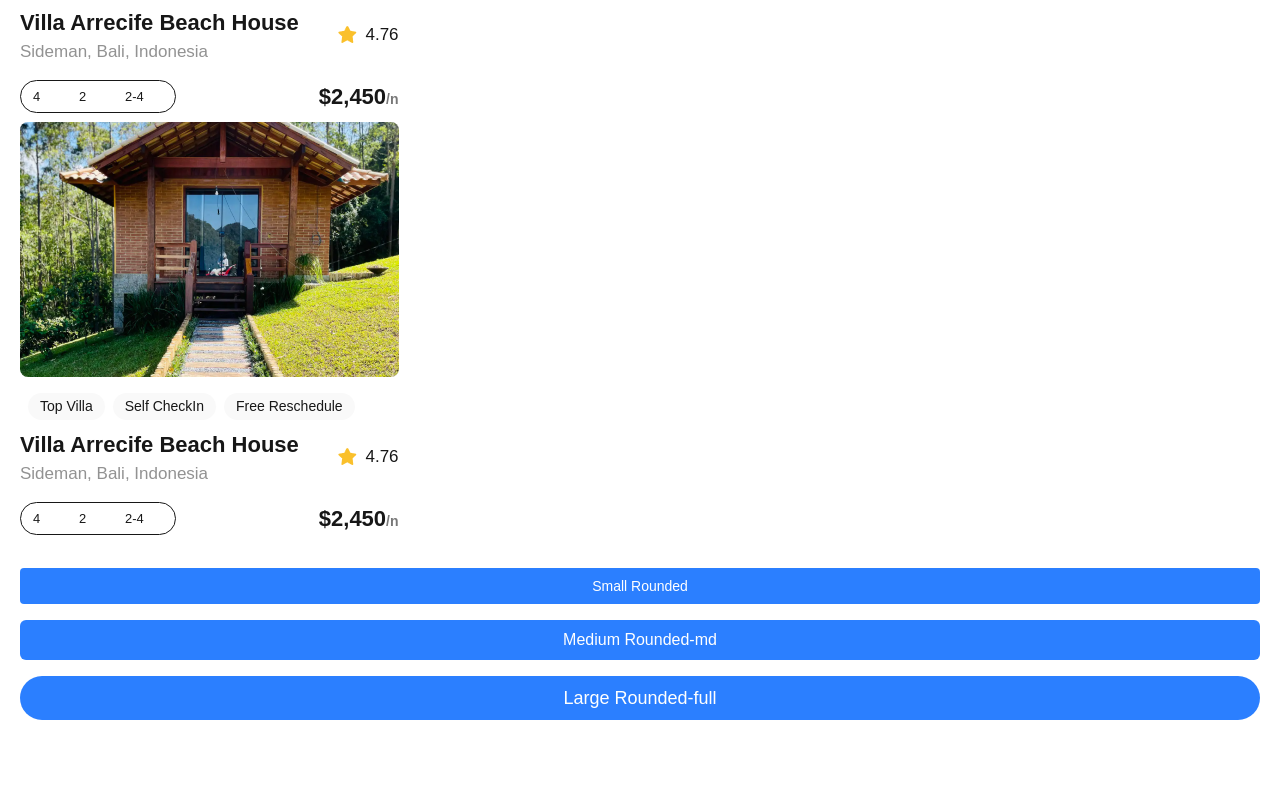
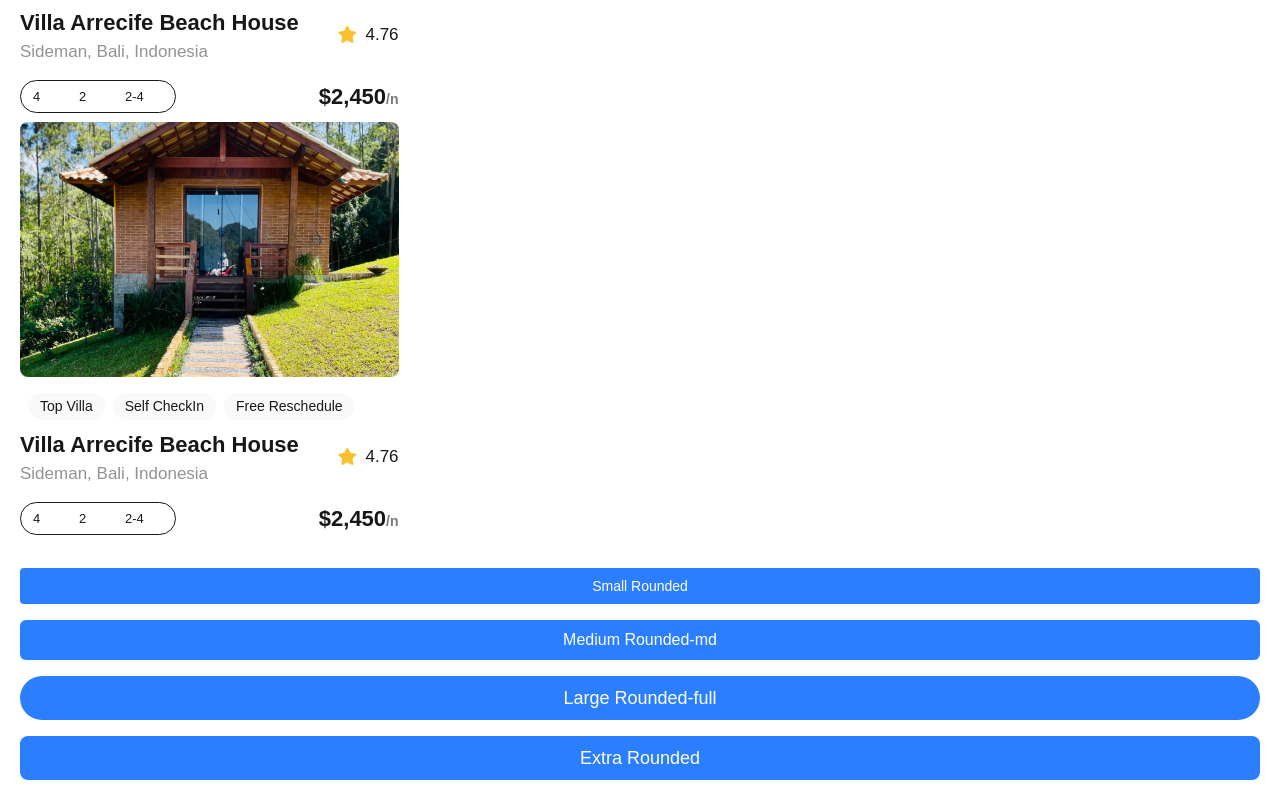
Before and after one commit to Brianryanphiri/alx-project-0x00-setup, a Next.js app in the folder alx-project-0x00/: page /landing in a window 1280 px wide. Shown: the part 364-1164 px from the top of the page. Before the commit the page ends 1104 px from the top, so only its background shows below. Built offline with nearby package versions, Linux system fonts and the light colour scheme.

Commit message:
Add button with rounded-lg to pass shape check

```diff
--- a/alx-project-0x00/pages/landing.tsx
+++ b/alx-project-0x00/pages/landing.tsx
@@ -10,10 +10,12 @@ const Landing: React.FC = () => {
       <Card />
 
       <div className="mt-6 flex flex-col gap-4">
-        <Button title="Small Rounded" styles="text-sm rounded-sm" />
-        <Button title="Medium Rounded-md" styles="text-base rounded-md" />
-        <Button title="Large Rounded-full" styles="text-lg rounded-full" />
-      </div>
+  <Button title="Small Rounded" styles="text-sm rounded-sm" />
+  <Button title="Medium Rounded-md" styles="text-base rounded-md" />
+  <Button title="Large Rounded-full" styles="text-lg rounded-full" />
+  <Button title="Extra Rounded" styles="text-lg rounded-lg" />
+</div>
+
     </div>
   );
 };
```
